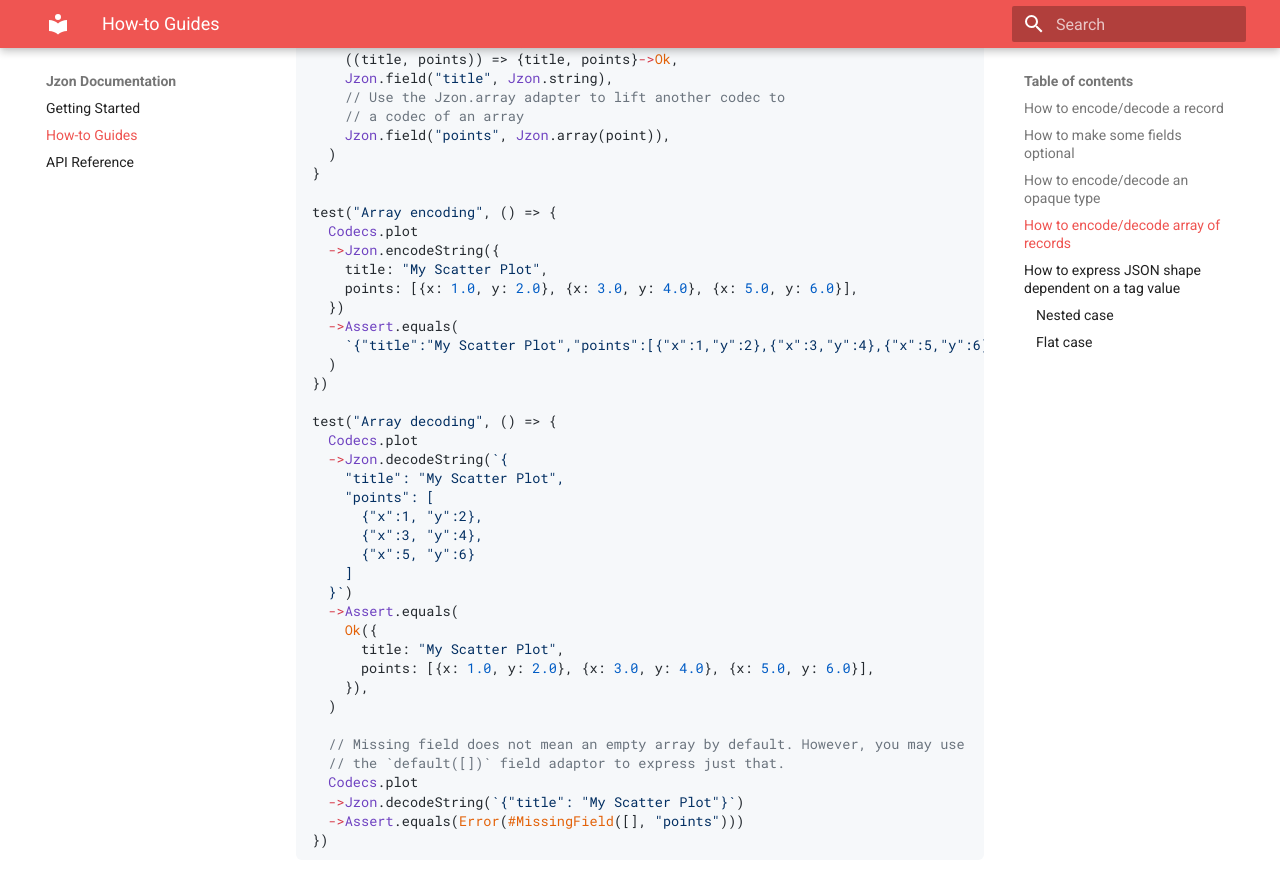
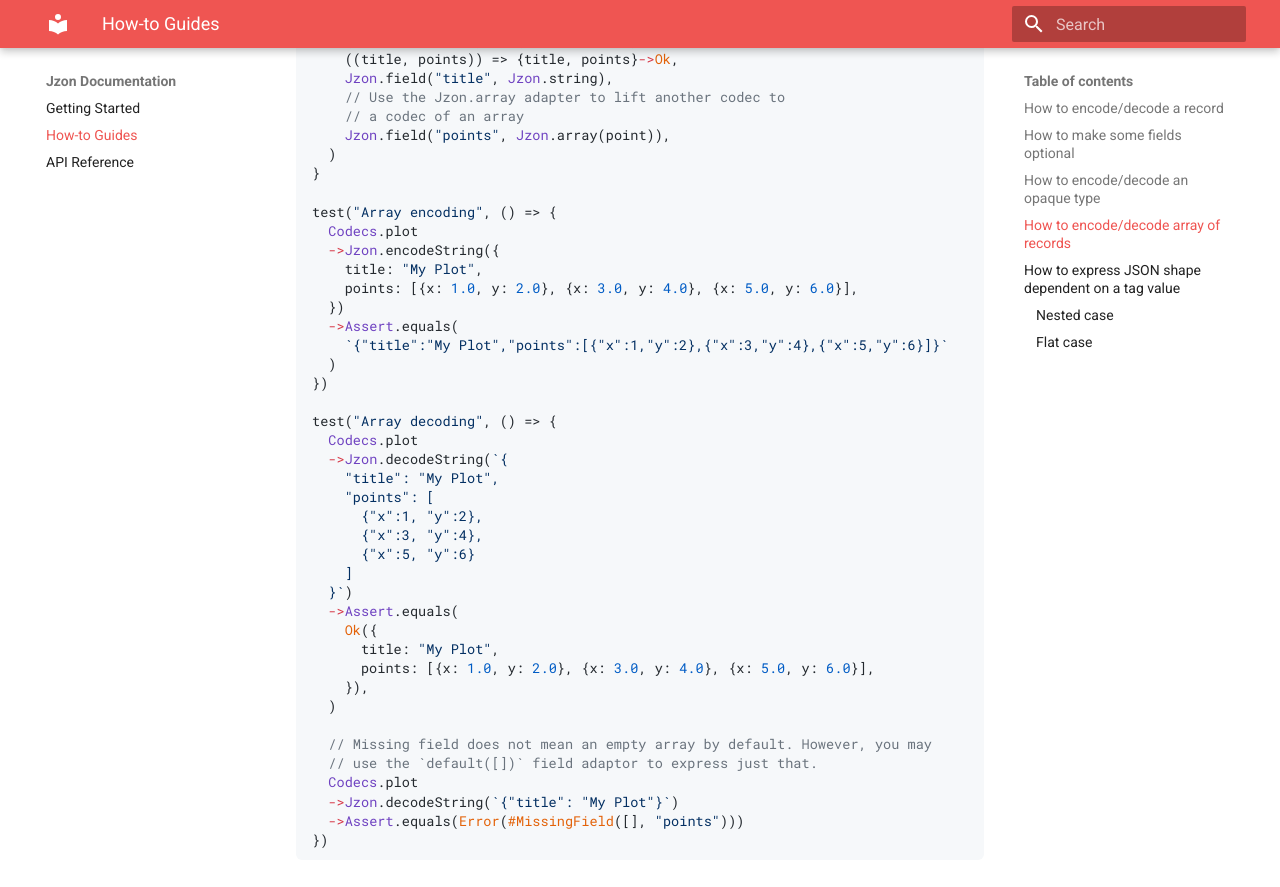
Before and after one commit to nkrkv/jzon, an MkDocs documentation site: the page built from docs/howtos.md, in a window 1280 px wide and 900 px high, scrolled down 3233 px. Shown: the top 887 px of the window. Built offline with MkDocs 1.6.1 and Material for MkDocs 9.7.7, drawn with Linux system fonts in a browser that asks for light colours; nearby versions of some CDN libraries; some of the changed text lies outside the part shown.

Commit message:
doc: hand-wrap code block to avoid horizontal scrolling

````diff
--- a/docs/howtos.md
+++ b/docs/howtos.md
@@ -164,18 +164,18 @@ module Codecs = {
 test("Array encoding", () => {
   Codecs.plot
   ->Jzon.encodeString({
-    title: "My Scatter Plot",
+    title: "My Plot",
     points: [{x: 1.0, y: 2.0}, {x: 3.0, y: 4.0}, {x: 5.0, y: 6.0}],
   })
   ->Assert.equals(
-    `{"title":"My Scatter Plot","points":[{"x":1,"y":2},{"x":3,"y":4},{"x":5,"y":6}]}`
+    `{"title":"My Plot","points":[{"x":1,"y":2},{"x":3,"y":4},{"x":5,"y":6}]}`
   )
 })
 
 test("Array decoding", () => {
   Codecs.plot
   ->Jzon.decodeString(`{
-    "title": "My Scatter Plot",
+    "title": "My Plot",
     "points": [
       {"x":1, "y":2},
       {"x":3, "y":4},
@@ -184,15 +184,15 @@ test("Array decoding", () => {
   }`)
   ->Assert.equals(
     Ok({
-      title: "My Scatter Plot",
+      title: "My Plot",
       points: [{x: 1.0, y: 2.0}, {x: 3.0, y: 4.0}, {x: 5.0, y: 6.0}],
     }),
   )
 
-  // Missing field does not mean an empty array by default. However, you may use
-  // the `default([])` field adaptor to express just that.
+  // Missing field does not mean an empty array by default. However, you may
+  // use the `default([])` field adaptor to express just that.
   Codecs.plot
-  ->Jzon.decodeString(`{"title": "My Scatter Plot"}`)
+  ->Jzon.decodeString(`{"title": "My Plot"}`)
   ->Assert.equals(Error(#MissingField([], "points")))
 })
 ```
@@ -291,9 +291,18 @@ module Codecs = {
       // Depending on the "kind" field value take a proper payload codec
       // and build the value in the ReScript world
       switch kind {
-      | "circle" => circle->Jzon.decode(json)->Result.map(geo => Circle(geo))
-      | "rectangle" => rectangle->Jzon.decode(json)->Result.map(geo => Rectangle(geo))
-      | "ellipse" => ellipse->Jzon.decode(json)->Result.map(geo => Ellipse(geo))
+      | "circle" =>
+        circle
+        ->Jzon.decode(json)
+        ->Result.map(geo => Circle(geo))
+      | "rectangle" =>
+        rectangle
+        ->Jzon.decode(json)
+        ->Result.map(geo => Rectangle(geo))
+      | "ellipse" =>
+        ellipse
+        ->Jzon.decode(json)
+        ->Result.map(geo => Ellipse(geo))
       // Properly report bad enum value for pretty errors
       | x => Error(#UnexpectedJsonValue([Field("kind")], x))
       },
@@ -387,22 +396,34 @@ module Codecs = {
       // Depending on the variant, stringify the tag for the "kind" field and
       // use appropriate params codec for the rest fields
       switch shape {
-      | Circle(r) => ("circle", radius->Jzon.encode(r))
-      | Rectangle(width, height) => ("rectangle", widthHeight->Jzon.encode((width, height)))
-      | Ellipse(width, height) => ("ellipse", widthHeight->Jzon.encode((width, height)))
+      | Circle(r) =>
+        ("circle", radius->Jzon.encode(r))
+      | Rectangle(width, height) =>
+        ("rectangle", widthHeight->Jzon.encode((width, height)))
+      | Ellipse(width, height) =>
+        ("ellipse", widthHeight->Jzon.encode((width, height)))
       },
     ((kind, json)) =>
-      // Depending on the "kind" field value take a proper params codec to decode
-      // other fields and build the value in the ReScript world
+      // Depending on the "kind" field value take a proper params codec
+      // to decode other fields and build the value in the ReScript world
       switch kind {
-      | "circle" => radius->Jzon.decode(json)->Result.map(r => Circle(r))
-      | "rectangle" => widthHeight->Jzon.decode(json)->Result.map(((w, h)) => Rectangle(w, h))
-      | "ellipse" => widthHeight->Jzon.decode(json)->Result.map(((w, h)) => Ellipse(w, h))
+      | "circle" =>
+        radius
+        ->Jzon.decode(json)
+        ->Result.map(r => Circle(r))
+      | "rectangle" =>
+        widthHeight
+        ->Jzon.decode(json)
+        ->Result.map(((w, h)) => Rectangle(w, h))
+      | "ellipse" =>
+        widthHeight
+        ->Jzon.decode(json)
+        ->Result.map(((w, h)) => Ellipse(w, h))
       | x => Error(#UnexpectedJsonValue([Field("kind")], x))
       },
     Jzon.field("kind", Jzon.string),
-    // The `self` descriptor means “this object”. It allows to further process the
-    // same object with other codecs.
+    // The `self` descriptor means “this object”. It allows to further process
+    // the same object with other codecs.
     Jzon.self,
   )
 }
````
Also changed, not shown: 1 other file.
